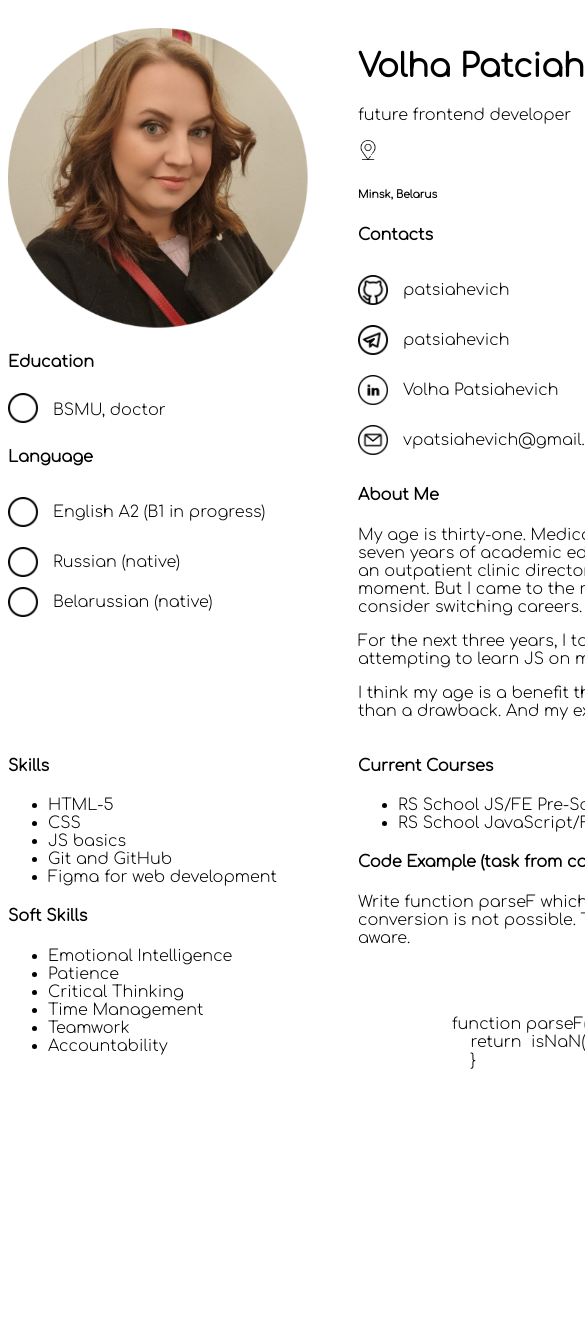
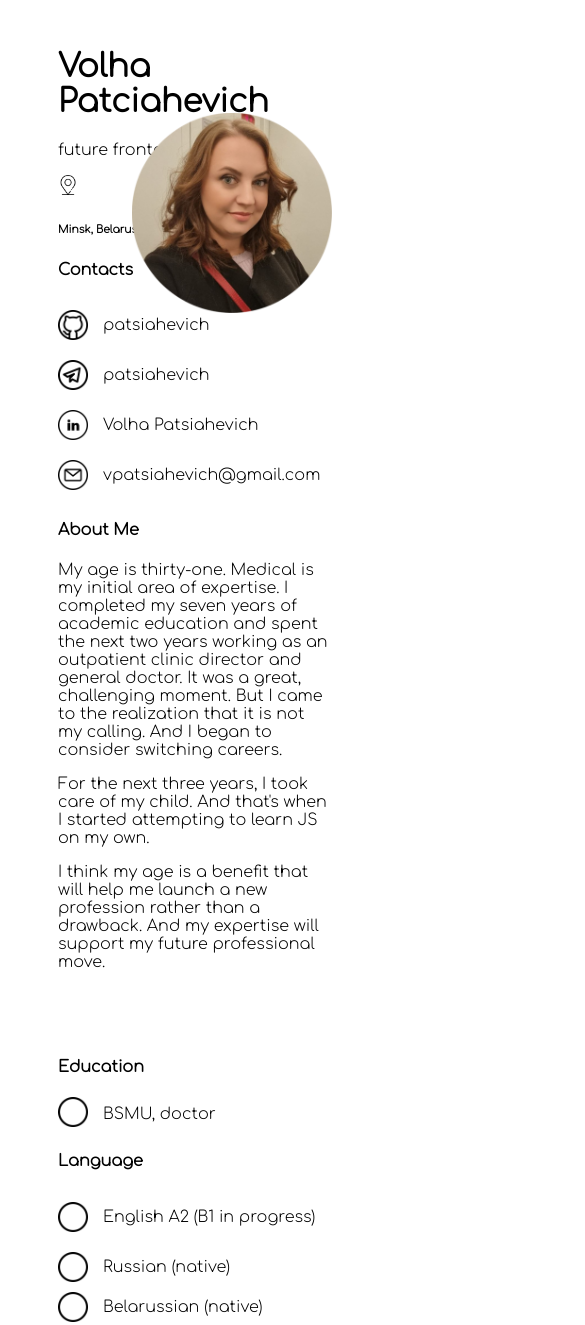
Before and after one commit to patciahevich/rsschool-cv, a plain HTML site: page index.html in a window 390 px wide. Shown: the top 1325 px of the page, 585 px wide, since content can reach past the window. Before the commit the page ends 1129 px from the top, so only its background shows below. Drawn offline with Linux system fonts and the light colour scheme.

Commit message:
feat: add media queries

```diff
--- a/index.html
+++ b/index.html
@@ -13,7 +13,7 @@
         <div class="wrapper">
             <header>
                 <div>
-                    <img src="img/avatar2.png" width="300" height="300"/>
+                    <img class="avatar" src="img/avatar2.png"/>
                     <div>
                         <div>
                             <h4>Education</h4>
--- a/styles.css
+++ b/styles.css
@@ -7,6 +7,11 @@ a {
     text-decoration: none;
     color: black;
     transition: all 1s;
+}
+
+pre {
+    color: brown;
+    background-color: rgb(246, 240, 233);
 }
 
 a:hover {
@@ -19,7 +24,10 @@ h4 {
     font-weight: 800;
 }
 
-
+.avatar {
+    width: 300px;
+    height: 300px;
+}
 .wrapper {
     margin: 0 auto;
     width: 1000px;
@@ -51,3 +59,45 @@ main {
 .skills {
     width: 300px;
 }
+
+@media screen and (width < 1200px) {
+    .wrapper {
+        width: 100%;
+        padding: 0 50px;
+    }
+
+}
+
+@media  screen and (width < 1002px) {
+    main {
+        flex-direction: column;
+    }
+
+}
+
+@media screen and (width < 780px) {
+    header {
+        flex-direction: column-reverse;
+        position: relative;
+    }
+
+    .avatar {
+        position: absolute;
+        right: 0;
+        top: 85px;
+
+        width: 200px;
+        height: 200px;
+    }
+
+    pre {
+        margin-left: -100px;
+    }
+
+}
+
+@media screen and (width < 610px) {
+    pre {
+        margin-left: -150px;
+    }
+}
```
